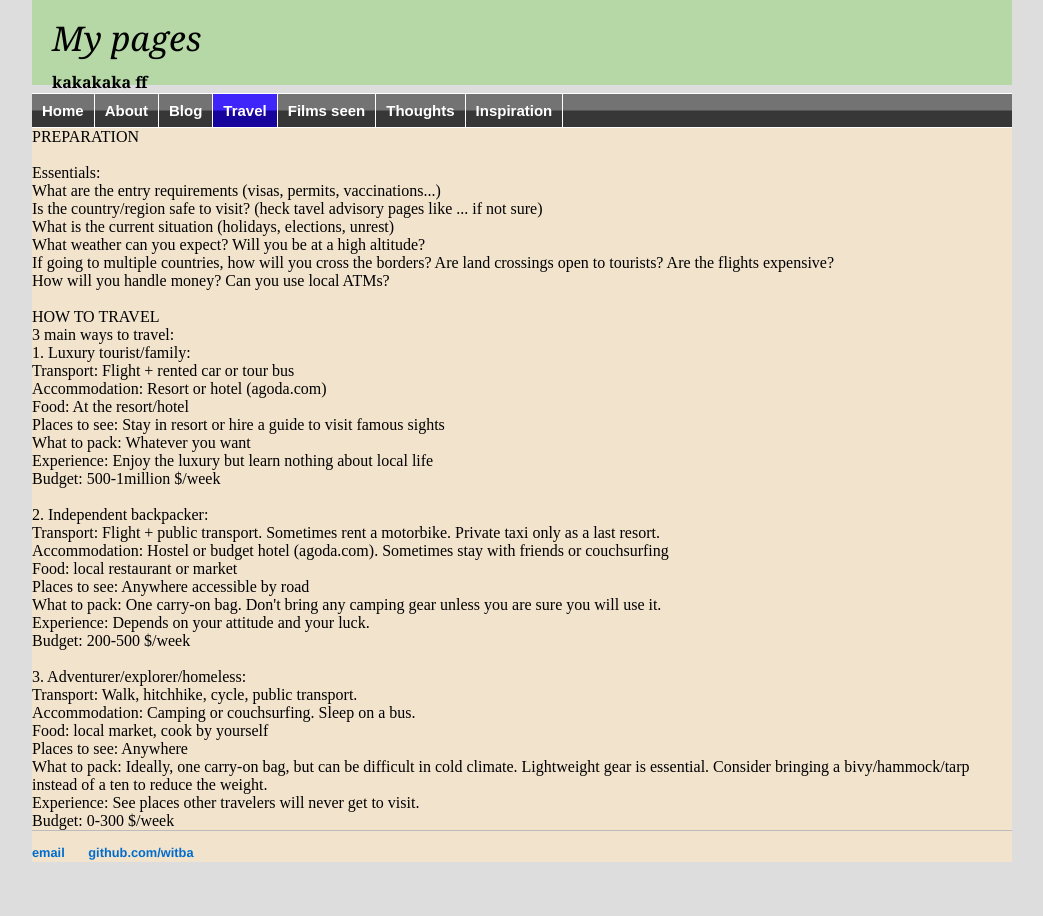
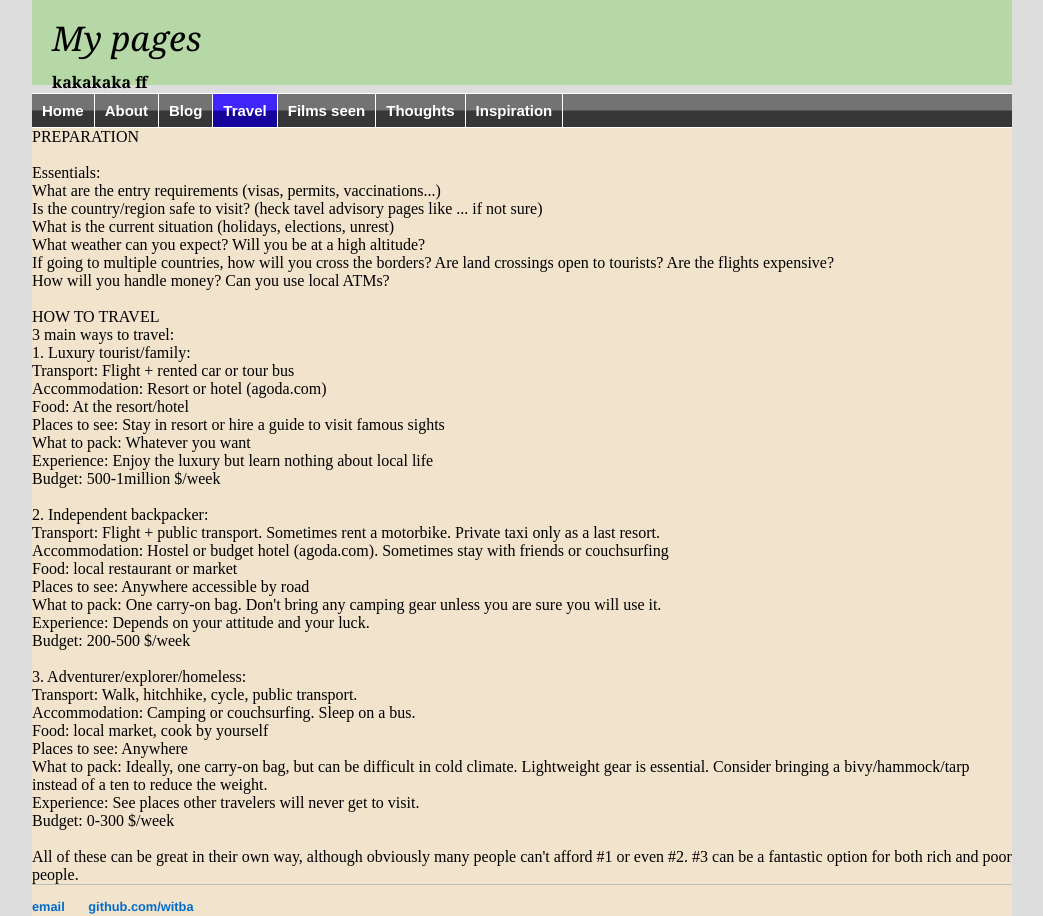
Before and after one commit to witba/witba.github.io, a Jekyll site: the page built from travel/advice.html, in a window 1280 px wide. Shown: the whole page, without its empty margins (118-1161 px from the left). Built offline with Jekyll 4.4.1, drawn with Linux system fonts in a browser that asks for light colours.

Commit message:
Update advice.html

```diff
--- a/travel/advice.html
+++ b/travel/advice.html
@@ -45,5 +45,7 @@ Places to see: Anywhere<br>
 What to pack: Ideally, one carry-on bag, but can be difficult in cold climate. Lightweight gear is essential. Consider bringing a bivy/hammock/tarp instead of a ten to reduce the weight.<br>
 Experience: See places other travelers will never get to visit.<br>
 Budget: 0-300 $/week<br>
+<br>
+All of these can be great in their own way, although obviously many people can't afford #1 or even #2. #3 can be a fantastic option for both rich and poor people.
 
 </div>
```
